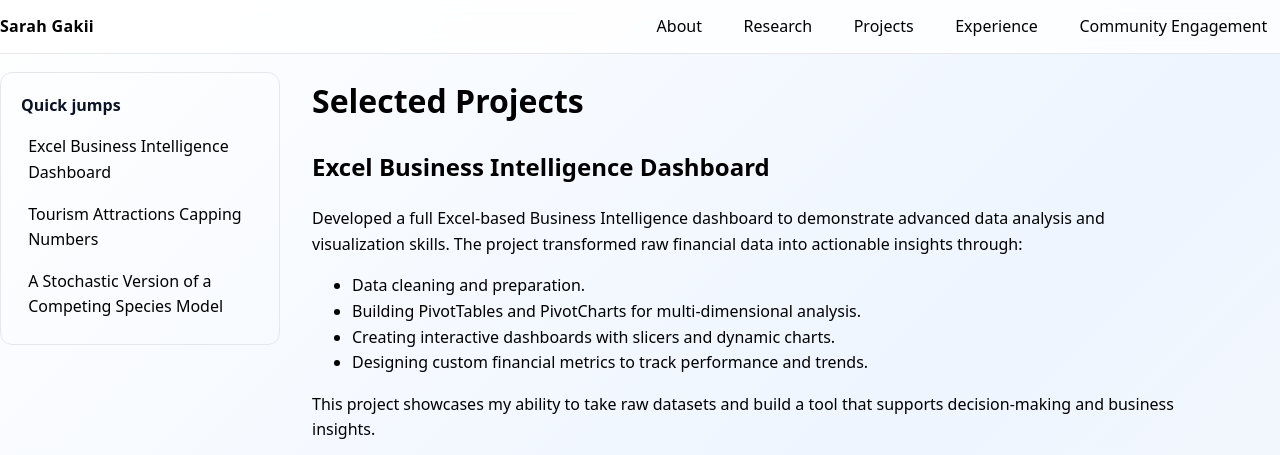
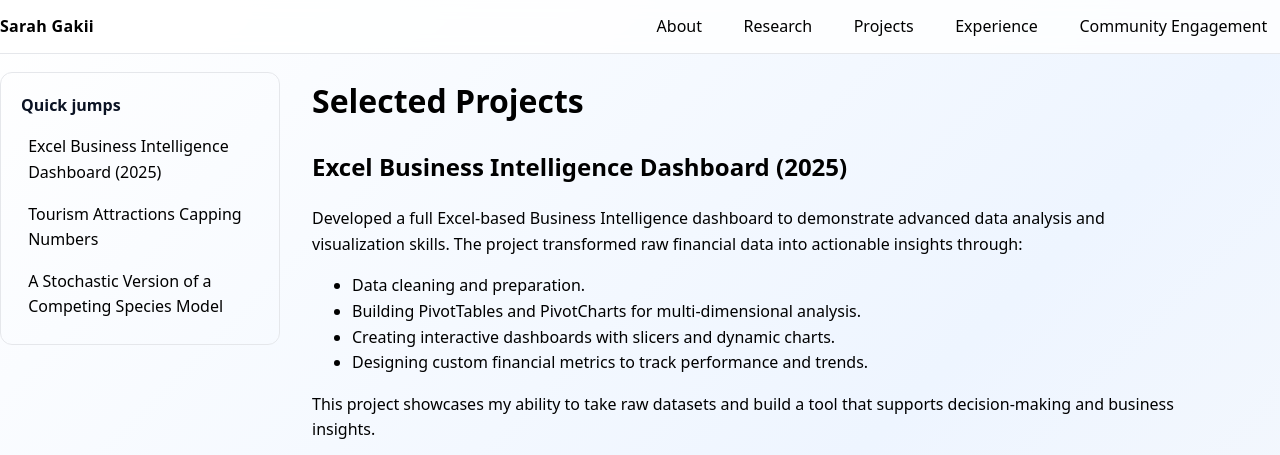
Before and after one commit to SARAH-GAKII/sarah-gakii.github.io, a Jekyll site: the page built from projects.md, in a window 1280 px wide and 900 px high, cut to the strip 0-455 px from the top of the window. Built offline with Jekyll 4.4.1, drawn with Linux system fonts in a browser that asks for light colours.

Commit message:
Update projects.md

```diff
--- a/projects.md
+++ b/projects.md
@@ -6,7 +6,7 @@ title: Projects
 <div class="page-shell">
   <aside class="sidebar">
     <h2>Quick jumps</h2>
-    <a href="#excel-bi-dashboard-2025">Excel Business Intelligence Dashboard</a>
+    <a href="#excel-bi-dashboard-2025">Excel Business Intelligence Dashboard (2025)</a>
     <a href="#tourism-attractions-capping-numbers">Tourism Attractions Capping Numbers</a>
     <a href="#a-stochastic-version-of-a-competing-species-model">A Stochastic Version of a Competing Species Model</a>
   </aside>
@@ -15,7 +15,7 @@ title: Projects
 
 # Selected Projects
 
-## Excel Business Intelligence Dashboard
+## Excel Business Intelligence Dashboard (2025) {#excel-bi-dashboard-2025}
 
 Developed a full Excel-based Business Intelligence dashboard to demonstrate advanced data analysis and visualization skills. The project transformed raw financial data into actionable insights through:
 
```
